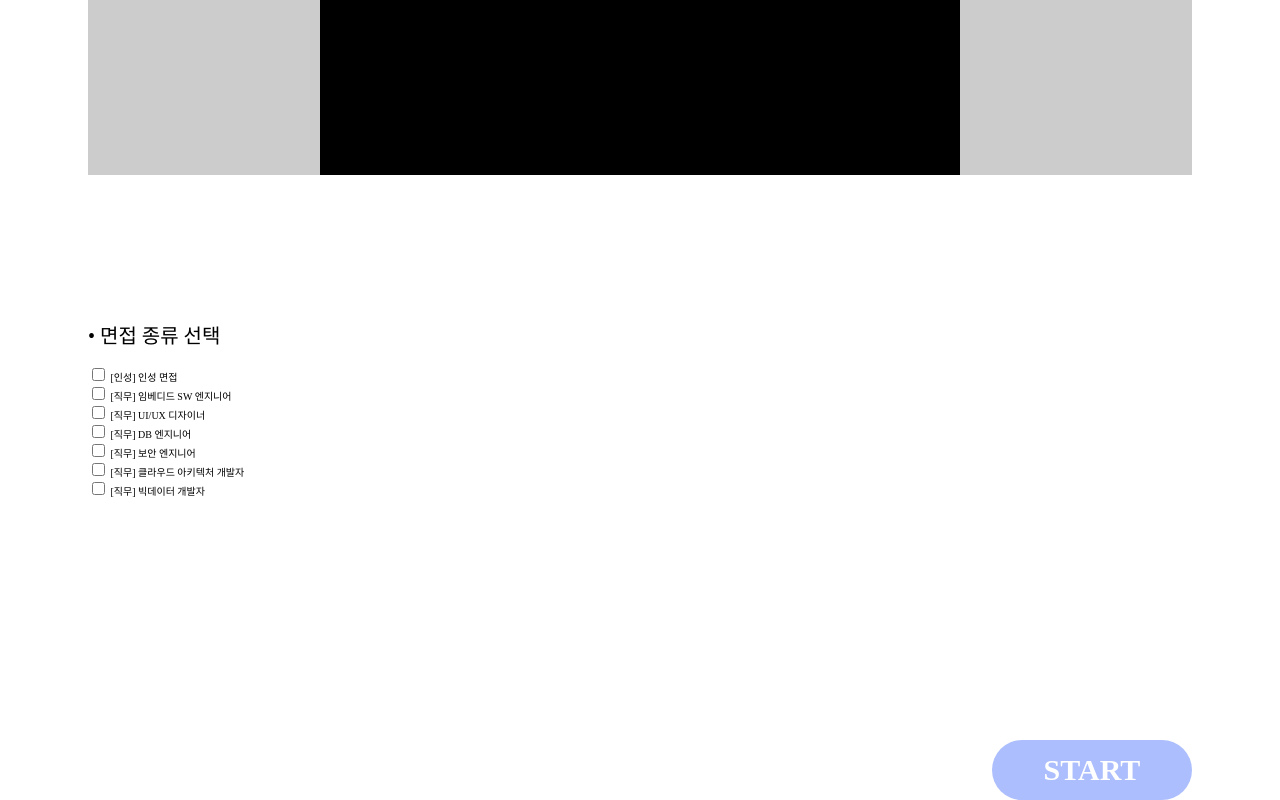
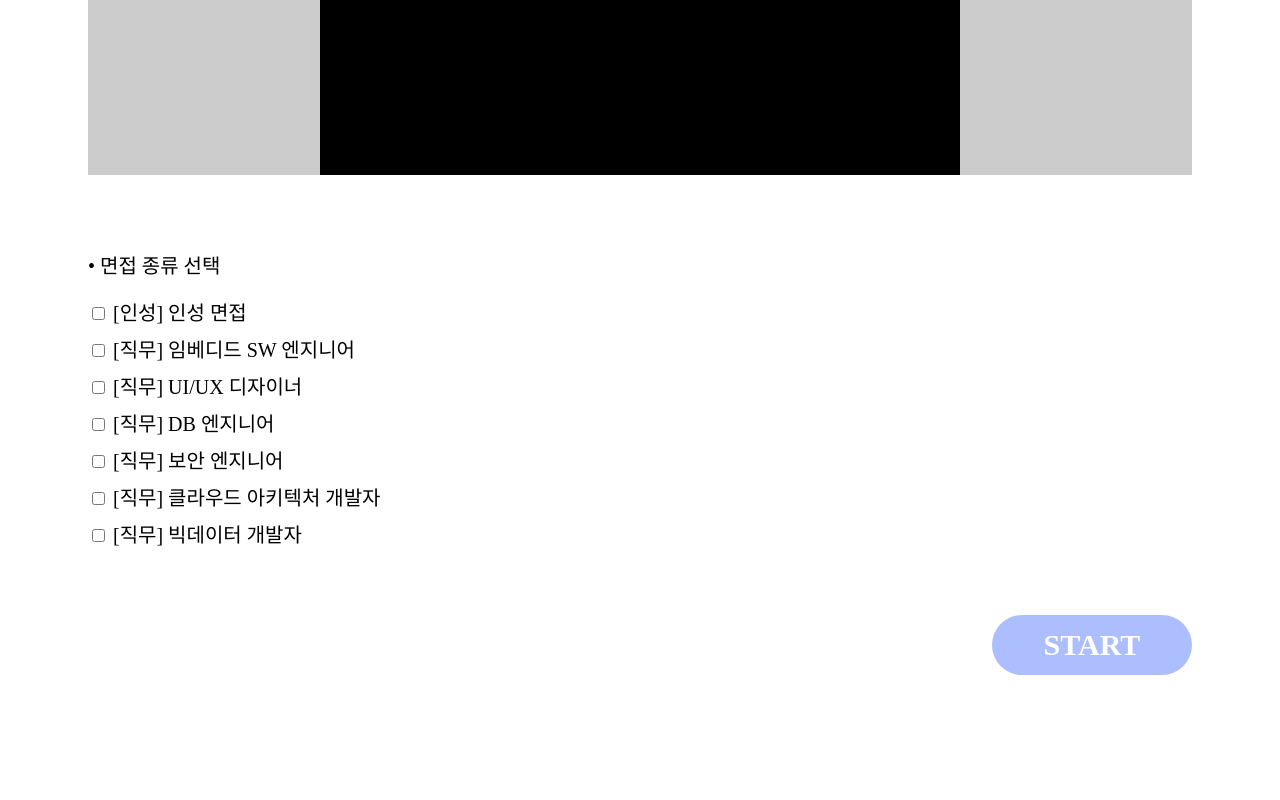
Before and after one commit to kookmin-sw/capstone-2022-15, a React (Create React App) app in the folder src/front/: page /preinterview in a window 1280 px wide. Shown: the part 672-1472 px from the top of the page. After the commit the page ends 1407 px from the top, so only its background shows below. Built offline with nearby package versions, Linux system fonts and the light colour scheme; no server answers.

Commit message:
start button css

```diff
--- a/src/front/src/pages/PreInterviewPage/PreInterview.css
+++ b/src/front/src/pages/PreInterviewPage/PreInterview.css
@@ -72,7 +72,7 @@
 .cam-setting-layout {
     position: relative;
     /* width: 100%; */
-    height: 650px;
+    height: 580px;
     margin-top: 20px;
     margin-right: 80px;
     /* left: 0px; */
@@ -160,6 +160,9 @@
 .link-to-interviewpage {
     text-decoration: none;
 }
+.button-layout {
+    height: 120px;
+}
 
 .start-button {
     display: flex;
@@ -167,7 +170,7 @@
     justify-content: center;
     align-items: center;
     margin-left: auto;
-    margin-top: 25px;
+    /* margin-top: 25px; */
 
     position: relative;
     width: 200px;
@@ -204,11 +207,19 @@
 .select-interview-type-layout {
     position: relative;
     /* width: 100%; */
-    height: 350px;
+    height: 320px;
     margin-left: 80px;
     margin-top: 10px;
     /* margin-right: 80px; */
     /* padding-right: 80px; */
 
+    font-family: Montserrat;
+    font-style: normal;
+    font-weight: 500;
+    font-size: 20px;
+    line-height: 37px;
+
     display: flex;
+    /* align-items: center; */
+
 }
--- a/src/front/src/pages/PreInterviewPage/PreInterview.js
+++ b/src/front/src/pages/PreInterviewPage/PreInterview.js
@@ -173,9 +173,10 @@ const PreInterview = () => {
                         changeHandler={changeHandler}
                         selectBoxObject={interviewTypeName} />
                 </div>
-                <button className="start-button" onClick={() => isOpenModal(true)}>
-                    START
-                </button>
+                <div className="button-layout">
+                    <button className="start-button" onClick={() => isOpenModal(true)}>
+                        START
+                    </button>
                 {isOpenModal && <ModalComponent
                     isOpen={openModal}
                     closeModalHandler={closeModalHandler}
@@ -189,6 +190,7 @@ const PreInterview = () => {
                     video={video}
                     />
                 }
+                </div>
             </div> {/* add SelectInterviewType component */}
             {/* <Footer/> */}
         </div>
```
